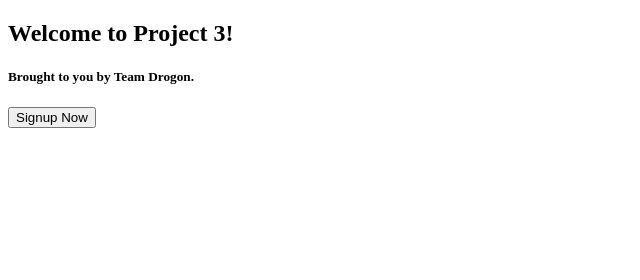
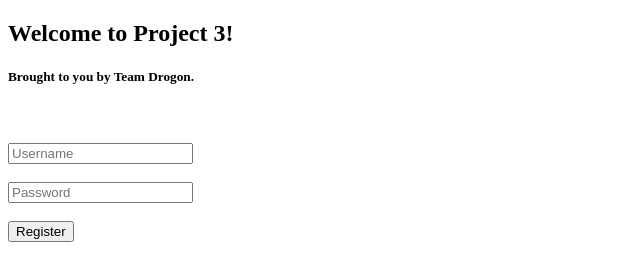
Before and after one commit to JMARCHESENYC/Group-Project, a website: page public/index.html in a window 1280 px wide. Both pictures are taken after a click on the button "Signup Now". Shown: the whole page, without its empty margins (0-640 px from the left). Drawn offline with nearby package versions, Linux system fonts and the light colour scheme.

Commit message:
signup form created, linking register to database

```diff
--- a/public/app.js
+++ b/public/app.js
@@ -5,4 +5,42 @@ user = null;
 
 $(function(){
 
+  // CLICK EVENTS///////////////////////////////////////////////////////////
+
+  $("#signup-button").click(function(){
+    // TEST
+    console.log("Signup for loading...")
+
+    renderNewUserForm();
+  });
+
+  $("#login-button").click(function(){
+    console.log("Logging in...")
+  });
+
+  $("#signup-register").click(function(){
+    console.log("Account registering...")
+  });
+
+  // AJAX AND RENDERING CALLSBACKS//////////////////////////////////////////
+
+  var renderNewUserForm = function(data){
+    console.log('Register form loaded...')
+
+    $("#signup-button").hide();
+    $("#login-button").hide();
+
+    var source = $("#signup-template").html();
+
+    var template = Handlebars.compile(source);
+    var signupHTML = template();
+
+    $("body").append(signupHTML);
+    // attachNewUserEvent();
+  };
+
+
+
 });
+
+// TEMP STUFF && GARBAGE//////////////////////////////////////////////////
--- a/public/index.html
+++ b/public/index.html
@@ -2,6 +2,13 @@
 <html>
 <head>
   <title>Team Drogon</title>
+
+    <script type="text/javascript" src="https://code.jquery.com/jquery-2.1.4.min.js"></script>
+
+    <script src="https://cdnjs.cloudflare.com/ajax/libs/handlebars.js/4.0.4/handlebars.min.js"></script>
+
+    <script src="https://cdnjs.cloudflare.com/ajax/libs/js-cookie/2.0.4/js.cookie.js"></script>
+
 </head>
 
 <body>
@@ -10,6 +17,7 @@
 
   <!-- SIGNUP BUTTON -->
   <button id="signup-button">Signup Now</button>
+  <button id="login-button">Login</button>
   <br>
   <br>
 
```
